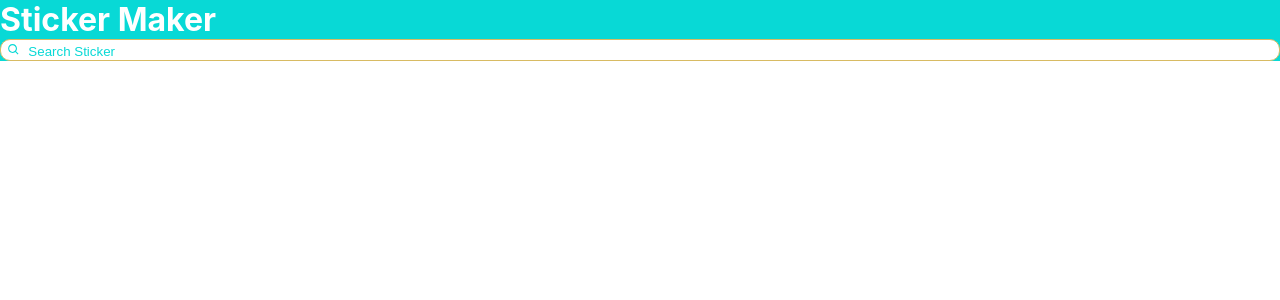
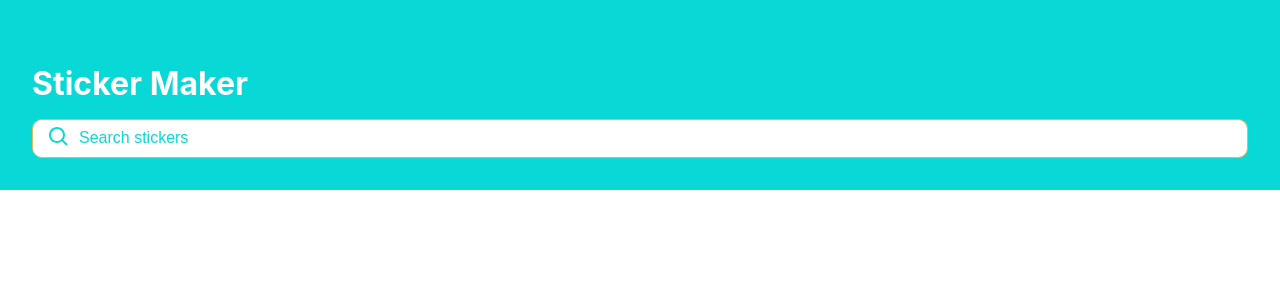
Before and after one commit to alisapromthep/frontendfriday-sticker, a React (Vite) app: page / in a window 1280 px wide. Shown: the top 300 px of the page. Built offline with nearby package versions, Linux system fonts and the light colour scheme.

Commit message:
heading finished

```diff
--- a/src/components/Header/Header.scss
+++ b/src/components/Header/Header.scss
@@ -1,13 +1,15 @@
 @use '../../styles/colors' as *;
 @use '../../styles/typography' as *;
+@use '../../styles/mixins' as *;
 
 .header{
     &__container{
         background-color: $primary;
+        @include padding-mobile;
     }
 
     &__name{
-        margin: 0;
+        margin: 2rem 0 0 0;
     }
 }
 
@@ -15,6 +17,9 @@
     border: 1px solid $secondary;
     border-radius: 10px;
     background-color: white;
+    margin: 1rem 0 0 0;
+    padding: 0.25rem 0.5rem;
+    display: flex;
 
     &__button{
         background-color: transparent;
@@ -22,6 +27,7 @@
     }
     &__icon{
         color: $primary;
+        font-size: 1.5rem;
     }
     &__input{
         background-color: transparent;
@@ -30,6 +36,7 @@
 
         &::placeholder{
             color: $primary;
+            font-size: 1rem;
         }
     }
 }
--- a/src/components/Header/Header.tsx
+++ b/src/components/Header/Header.tsx
@@ -5,7 +5,6 @@ const Header = () => {
     return (
         <header className='header__container'>
             <h1 className='header__name'>sticker maker</h1>
-            <div>
             <form className='searchbar'>
                 <button className='searchbar__button'>
                     <BiSearch className='searchbar__icon'/>
@@ -13,10 +12,9 @@ const Header = () => {
                 <input
                 type='text'
                 className='searchbar__input'
-                    placeholder='Search Sticker'>
+                placeholder='Search stickers'>
                 </input>
             </form>
-            </div>
         </header>
     )
 }
--- a/src/styles/_mixins.scss
+++ b/src/styles/_mixins.scss
@@ -15,3 +15,7 @@
         @content;
     }
 }
+
+@mixin padding-mobile{
+    padding: 2rem;
+}
```
Lines whose indentation alone changed are shown as unchanged.
